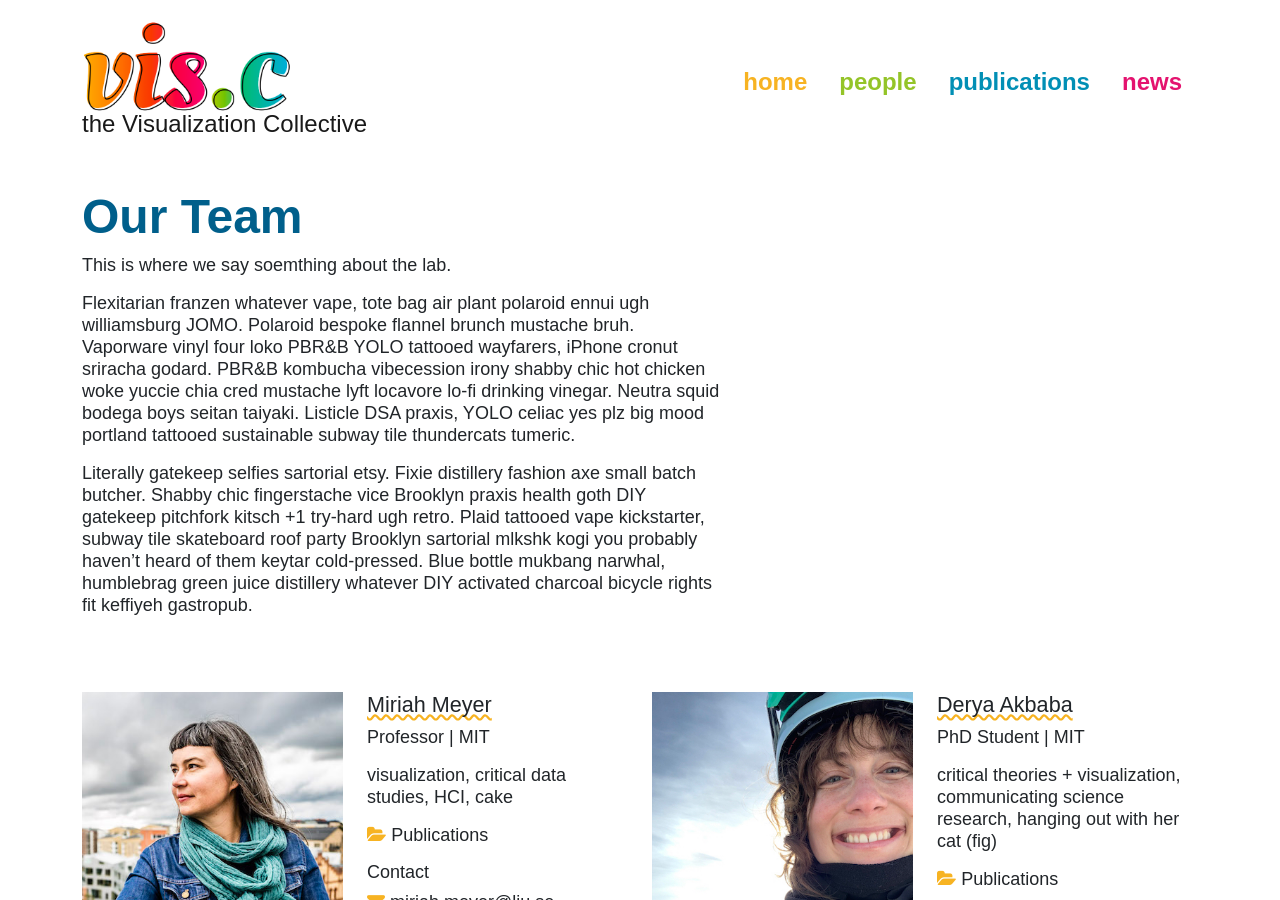
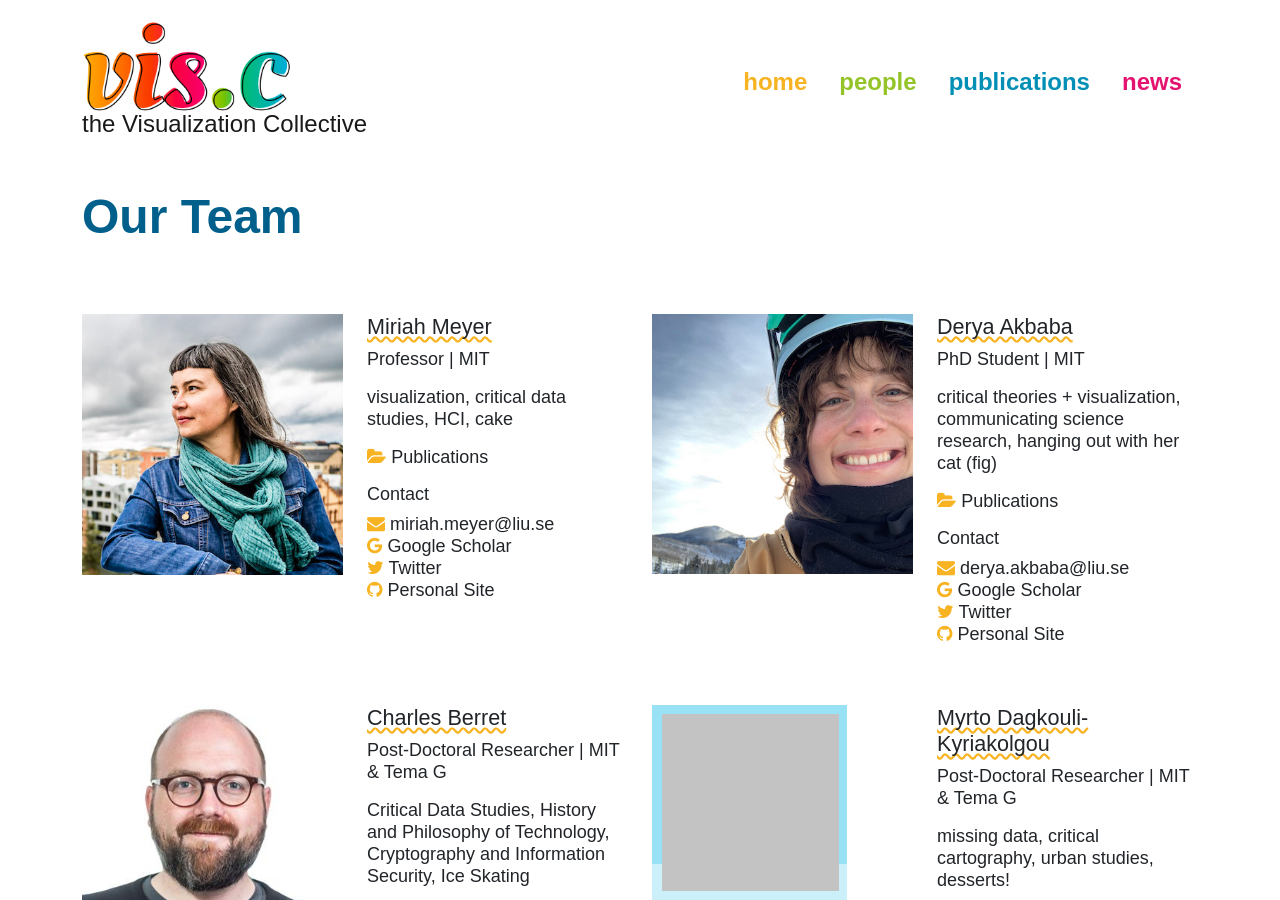
Before and after one commit to visidlab/visidlab.github.io, a Jekyll site: the page built from people.md, in a window 1280 px wide and 900 px high. Built offline with Jekyll 4.4.1, drawn with Linux system fonts in a browser that asks for light colours; some web fonts are replaced.

Commit message:
Update charles photo

```diff
--- a/_layouts/team.html
+++ b/_layouts/team.html
@@ -30,6 +30,7 @@
             {% endif %}
 
         </div>
+        <br>
         {% endfor %}
 
     </div>
--- a/people.md
+++ b/people.md
@@ -3,11 +3,5 @@
 title: Our Team
 ---
 
-This is where we say soemthing about the lab.
-
-Flexitarian franzen whatever vape, tote bag air plant polaroid ennui ugh williamsburg JOMO. Polaroid bespoke flannel brunch mustache bruh. Vaporware vinyl four loko PBR&B YOLO tattooed wayfarers, iPhone cronut sriracha godard. PBR&B kombucha vibecession irony shabby chic hot chicken woke yuccie chia cred mustache lyft locavore lo-fi drinking vinegar. Neutra squid bodega boys seitan taiyaki. Listicle DSA praxis, YOLO celiac yes plz big mood portland tattooed sustainable subway tile thundercats tumeric.
-
-Literally gatekeep selfies sartorial etsy. Fixie distillery fashion axe small batch butcher. Shabby chic fingerstache vice Brooklyn praxis health goth DIY gatekeep pitchfork kitsch +1 try-hard ugh retro. Plaid tattooed vape kickstarter, subway tile skateboard roof party Brooklyn sartorial mlkshk kogi you probably haven't heard of them keytar cold-pressed. Blue bottle mukbang narwhal, humblebrag green juice distillery whatever DIY activated charcoal bicycle rights fit keffiyeh gastropub.
-
 <br>
 <br>
```
Also changed, not shown: assets/photos/berret.jpg.
